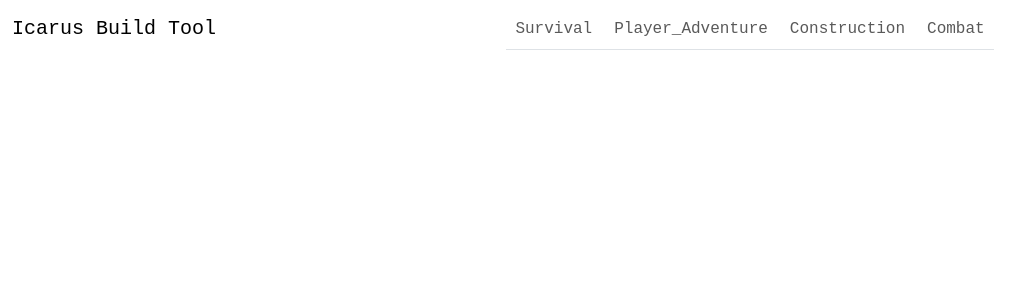
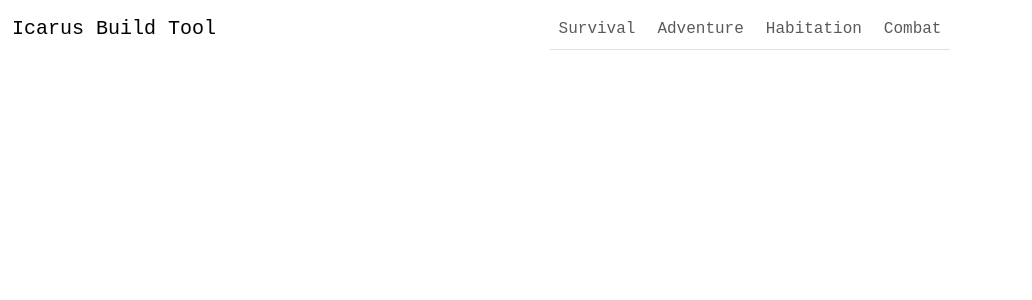
Before and after one commit to Rahler/icarus-next, a Next.js app: page / in a window 1280 px wide. Shown: the top 300 px of the page, without its empty margins (0-1032 px from the left). Built offline with nearby package versions, Linux system fonts and the light colour scheme.

Commit message:
Display captions instead of IDs for tabs

```diff
--- a/components/Nav/SectionLink.tsx
+++ b/components/Nav/SectionLink.tsx
@@ -3,10 +3,11 @@ import { ScriptProps } from "next/script";
 
 interface Props extends ScriptProps {
   name: string;
+  text: string;
   active: boolean;
 }
 
-export const SectionLink = ({ name, active }: Props) => {
+export const SectionLink = ({ name, text, active }: Props) => {
   return (
     <li className="nav-item">
       <Link
@@ -16,7 +17,7 @@ export const SectionLink = ({ name, active }: Props) => {
         role="tab"
       >
         {" "}
-        {name}
+        {text}
       </Link>
     </li>
   );
--- a/components/Nav/SectionNav.tsx
+++ b/components/Nav/SectionNav.tsx
@@ -1,10 +1,9 @@
 import { SectionLink } from "./SectionLink";
 import { ScriptProps } from "next/script";
 import Link from "next/link";
-import { sections, Sections } from "@/lib/dataParsed";
+import { sections } from "@/lib/dataParsed";
 
 interface Props extends ScriptProps {
-  sections: Sections;
   activeSection?: string;
 }
 
@@ -34,6 +33,7 @@ export const SectionNav = ({ children, activeSection }: Props) => {
             {Object.keys(sections).map((section) => (
               <SectionLink
                 name={section}
+                text={sections[section].caption}
                 key={section}
                 active={activeSection === section}
               />
--- a/components/Nav/TabLink.tsx
+++ b/components/Nav/TabLink.tsx
@@ -4,10 +4,11 @@ import { ScriptProps } from "next/script";
 interface Props extends ScriptProps {
   section: string;
   name: string;
+  text: string;
   active: boolean;
 }
 
-export const TabLink = ({ section, name, active }: Props) => {
+export const TabLink = ({ section, name, text, active }: Props) => {
   let encodedName = encodeURIComponent(name);
   return (
     <li className="nav-item">
@@ -17,7 +18,7 @@ export const TabLink = ({ section, name, active }: Props) => {
         href={`/${section}/${encodedName}`}
         role="tab"
       >
-        {name}
+        {text}
       </Link>
     </li>
   );
```
Also changed, not shown: components/Nav/TabNav.tsx (+5 -4 lines).
